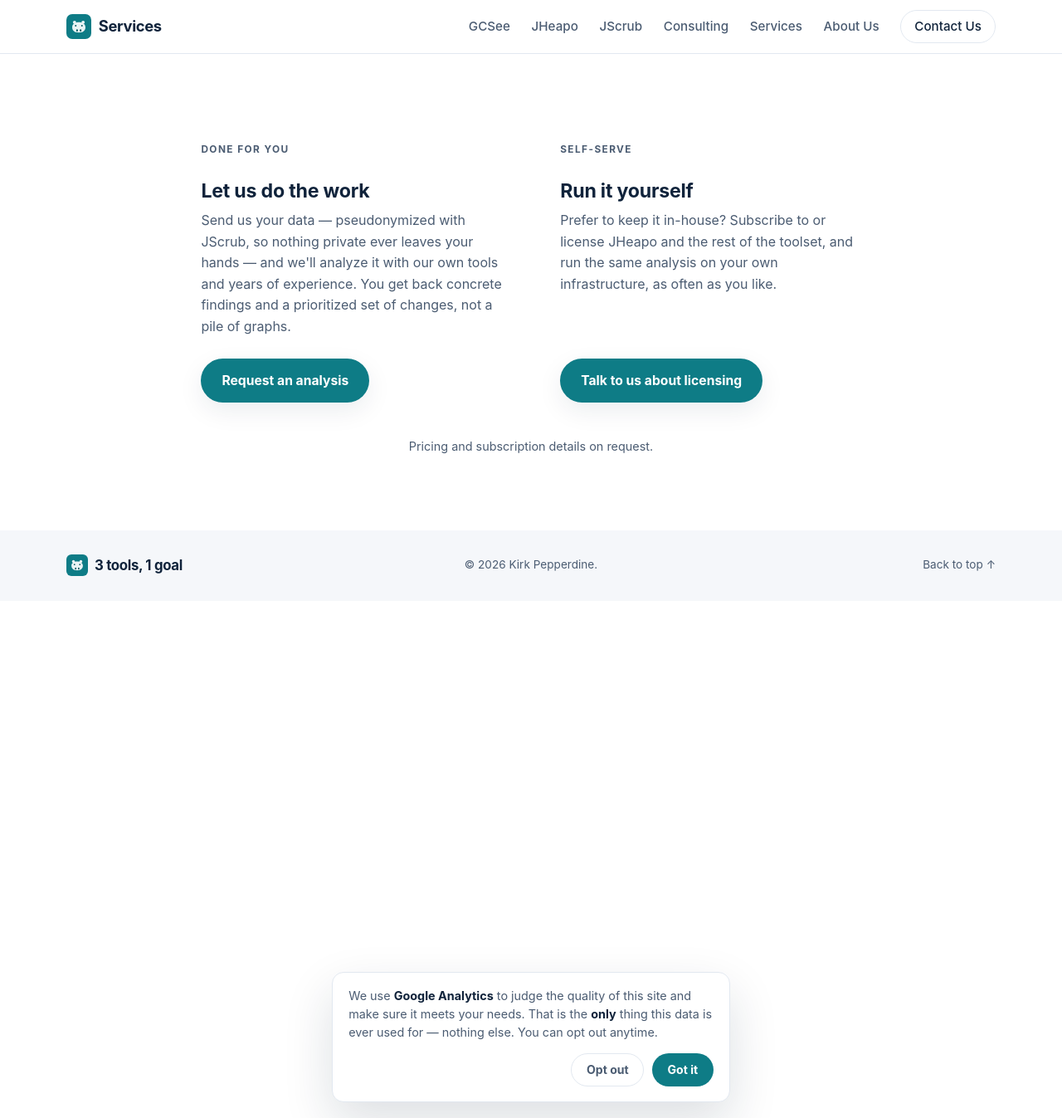
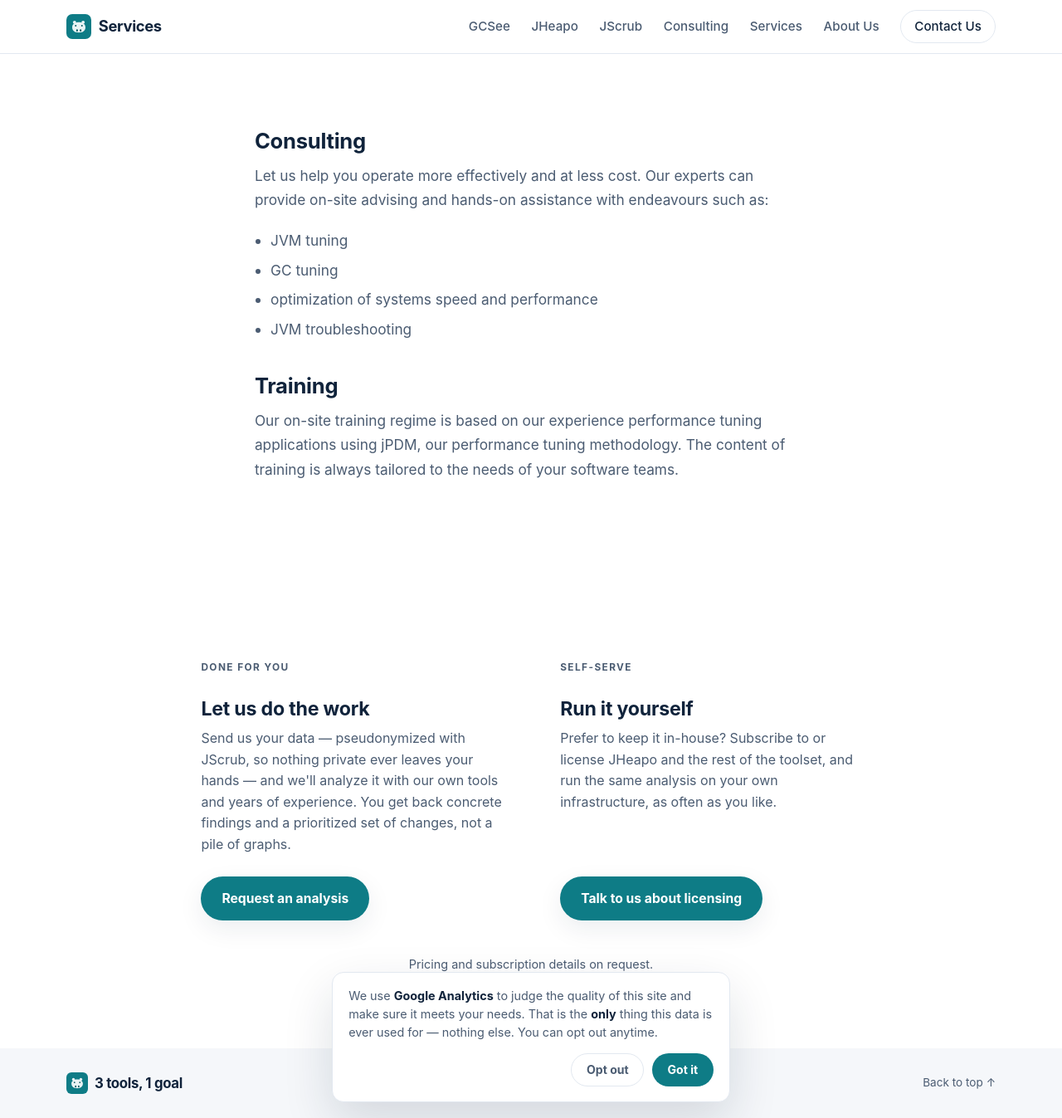
Before and after one commit to jheapo/jheapo.github.io, a Jekyll site: the page built from services.html, in a window 1280 px wide and 1347 px high. Shown: the whole window at 83% size. Built offline with Jekyll 4.4.1, drawn with Linux system fonts in a browser that asks for light colours.

Commit message:
Fold consulting into the Services page
Drop the standalone /consulting/ page and add Consulting + Training
sections to the top of the Services page (on-site advising, JVM/GC
tuning, troubleshooting, jPDM-based training); the existing do-it-for-
you / self-serve cards stay below. Repoint the home "Learn more" button
to /services/. Add prose heading/list styles for .page-body.

Co-Authored-By: Claude Opus 4.8 <noreply@anthropic.com>

```diff
--- a/assets/css/main.css
+++ b/assets/css/main.css
@@ -157,6 +157,10 @@ code { font-family: var(--mono); }
 .page-body p strong { color: var(--ink); font-weight: 650; }
 .page-body .page-cta { margin-top: 2rem; }
 .about-bio { margin-top: 2.4rem; padding-top: 1.8rem; border-top: 1px solid var(--line); }
+.page-body h2 { font-size: 1.6rem; color: var(--ink); margin: 2.4rem 0 .8rem; }
+.page-body h2:first-child { margin-top: 0; }
+.page-body ul { color: var(--ink-soft); font-size: 1.08rem; line-height: 1.7; margin: 0 0 1.2rem; padding-left: 1.2rem; }
+.page-body li { margin-bottom: .4rem; }
 
 /* ---------- services ---------- */
 .service-grid {
--- a/index.html
+++ b/index.html
@@ -114,7 +114,7 @@ layout: default
       </div>
     </div>
     <div class="jscrub-cta">
-      <a class="btn btn-primary" href="{{ '/consulting/' | relative_url }}">Learn more</a>
+      <a class="btn btn-primary" href="{{ '/services/' | relative_url }}">Learn more</a>
     </div>
   </div>
 </section>
--- a/services.html
+++ b/services.html
@@ -1,8 +1,27 @@
 ---
 layout: default
 title: Services
-description: Fix your Java memory problem — do it yourself, or let us do it for you.
+description: On-site consulting and training — JVM and GC tuning, troubleshooting, and team training.
 ---
+
+<section class="section">
+  <div class="wrap page-body">
+    <h2>Consulting</h2>
+    <p>Let us help you operate more effectively and at less cost. Our experts can provide
+      on-site advising and hands-on assistance with endeavours such as:</p>
+    <ul>
+      <li>JVM tuning</li>
+      <li>GC tuning</li>
+      <li>optimization of systems speed and performance</li>
+      <li>JVM troubleshooting</li>
+    </ul>
+
+    <h2>Training</h2>
+    <p>Our on-site training regime is based on our experience performance tuning
+      applications using jPDM, our performance tuning methodology. The content of training
+      is always tailored to the needs of your software teams.</p>
+  </div>
+</section>
 
 <section class="section">
   <div class="wrap">
```
Also changed, not shown: consulting.html (deleted, +0 -18 lines).
